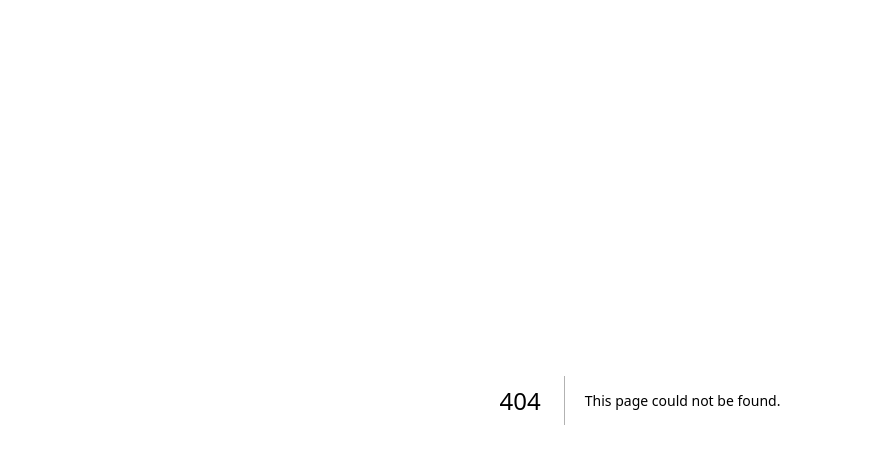
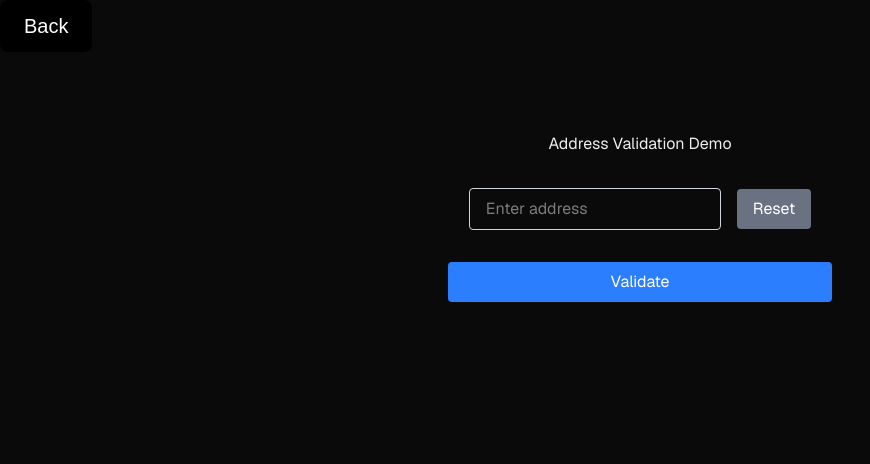
Before and after one commit to ap82-projects/poc-jp-validation, a Next.js app: page /address-validator in a window 1280 px wide. Before the commit this address had no page. Shown: the top 464 px of the page, without its empty margins (0-870 px from the left). Built offline with nearby package versions, Linux system fonts and the light colour scheme; no server answers.

Commit message:
feat: add address validation demo page

```diff
--- /dev/null
+++ b/src/app/address-validator/page.tsx
@@ -0,0 +1,78 @@
+"use client";
+import Link from "next/link";
+import { useState } from "react";
+import { validateAddressPostcodeJP } from "./actions";
+
+const AddressValidationDemo = () => {
+  const [address, setAddress] = useState("");
+  const [isValid, setIsValid] = useState<boolean | null>(null);
+
+  const onInputAddress = (e: React.ChangeEvent<HTMLInputElement>) => {
+    const value = e.target.value;
+    setAddress(value);
+  };
+
+  const validate = async () => {
+    try {
+      await validateAddressPostcodeJP(address);
+      setIsValid(true);
+    } catch (error) {
+      setIsValid(false);
+    }
+  };
+
+  const resetAddress = () => {
+    setAddress("");
+    setIsValid(null);
+  };
+
+  return (
+    <div>
+      <Link href="/">
+        <button
+          className="px-6 py-3 bg-black text-white rounded-lg text-lg sm:text-xl font-medium cursor-pointer hover:bg-gray-800 active:bg-gray-900 transition"
+          type="button"
+        >
+          Back
+        </button>
+      </Link>
+      <div className="font-sans flex flex-col gap-8 items-center justify-items-center min-h-screen p-8 pb-20 sm:p-20">
+        <h1>Address Validation Demo</h1>
+        <div className="flex flex row gap-4 items-center">
+          <input
+            className="border border-gray-300 rounded px-4 py-2 w-full max-w-sm"
+            inputMode="numeric"
+            name="phone-number"
+            placeholder="Enter address"
+            value={address}
+            onChange={onInputAddress}
+          />
+          <button
+            className="bg-gray-500 hover:bg-gray-700 active:bg-gray-900 cursor-pointer text-white rounded px-4 py-2"
+            onClick={resetAddress}
+          >
+            Reset
+          </button>
+        </div>
+        <button
+          className="bg-blue-500 active:bg-blue-900 hover:bg-blue-700 cursor-pointer text-white rounded px-4 py-2 w-full max-w-sm"
+          onClick={validate}
+        >
+          Validate
+        </button>
+        <div className="flex flex-col gap-4">
+          <div className="flex flex-row gap-4">
+            {isValid === true && (
+              <p className="text-green-500">Valid address</p>
+            )}
+            {isValid === false && (
+              <p className="text-red-500">Invalid address</p>
+            )}
+          </div>
+        </div>
+      </div>
+    </div>
+  );
+};
+
+export default AddressValidationDemo;
```
